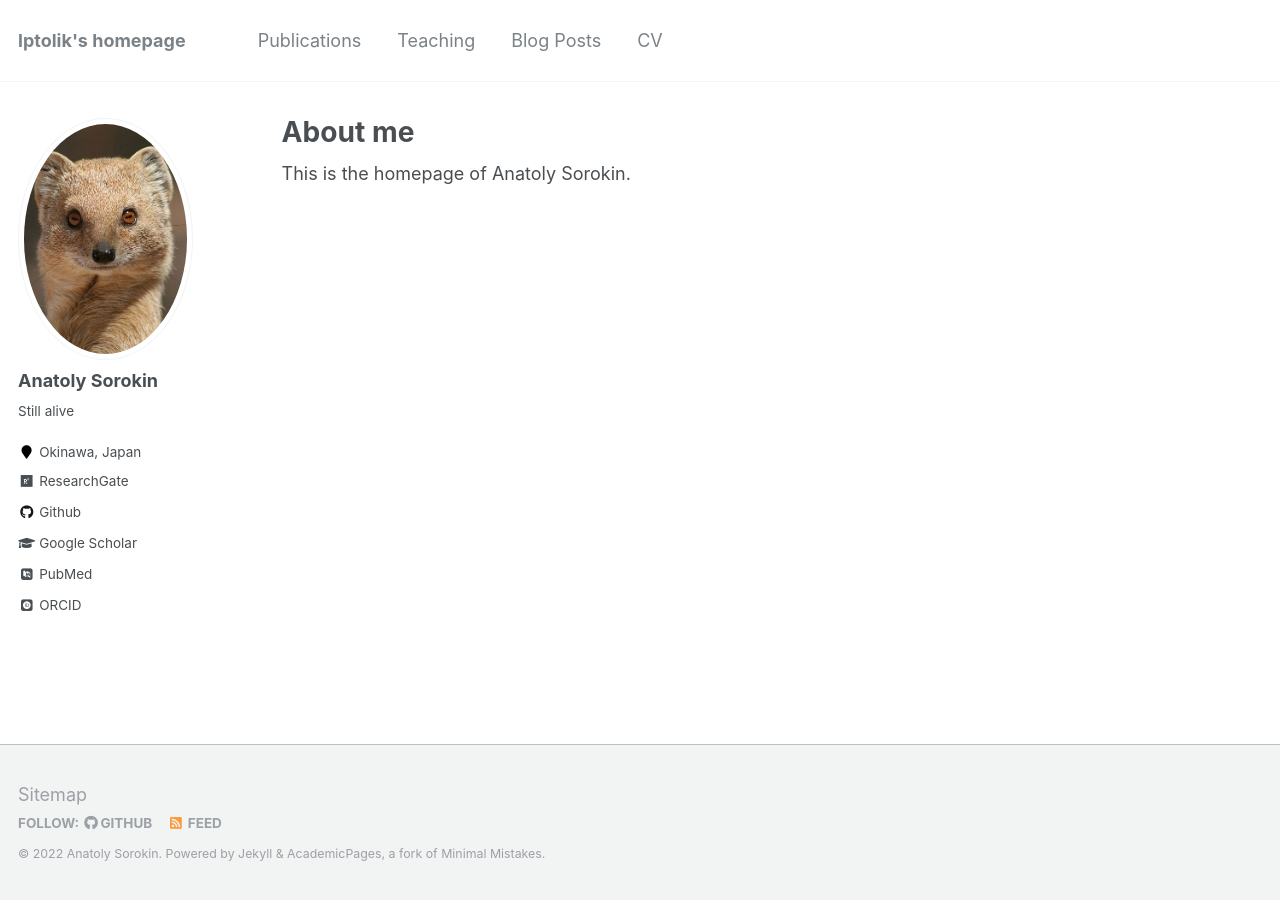
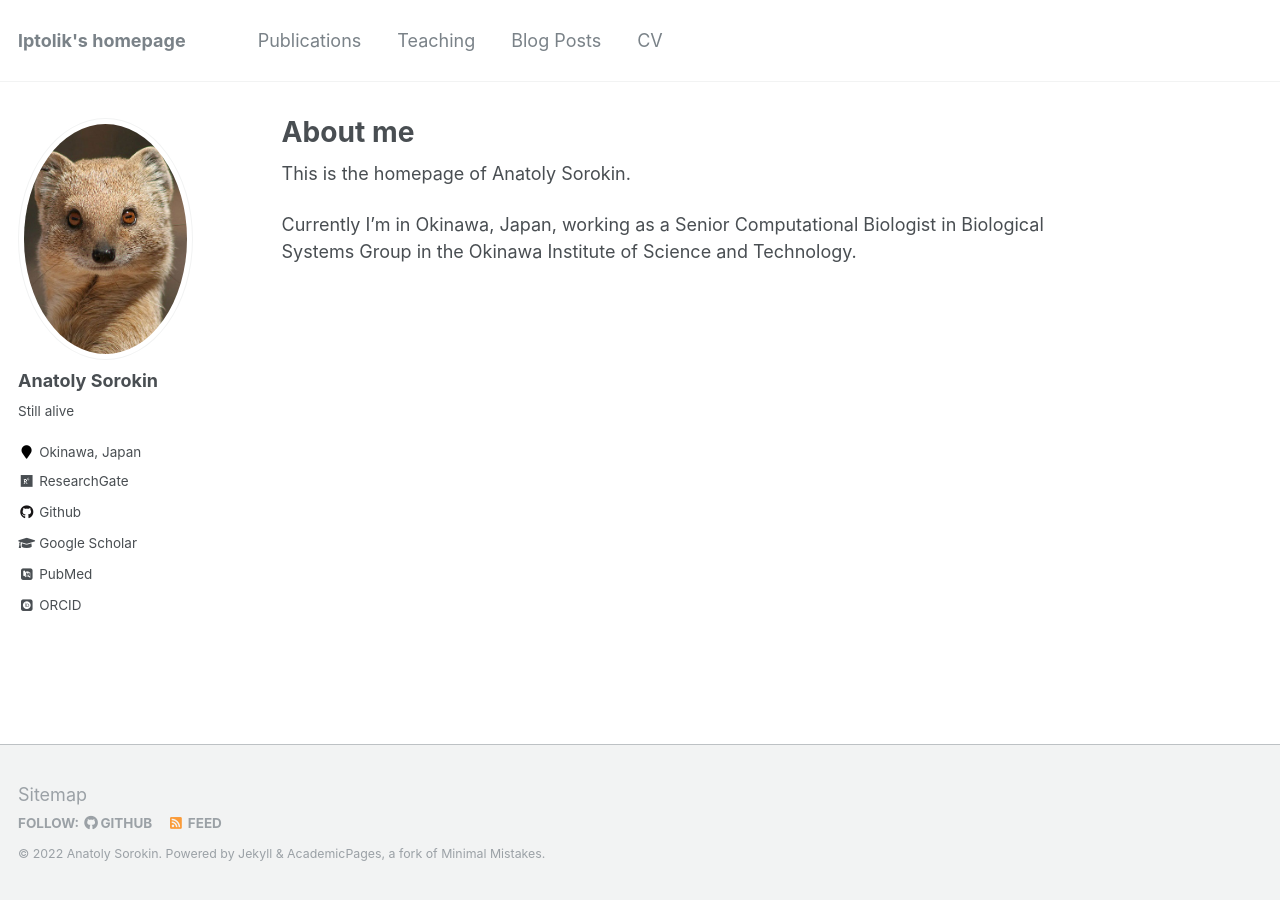
Before and after one commit to lptolik/lptolik.github.io, a Jekyll site: the page built from _pages/about.md, in a window 1280 px wide. Built offline with Jekyll 4.4.1, drawn with Linux system fonts in a browser that asks for light colours; some web fonts are replaced.

Commit message:
updated about

```diff
--- a/_pages/about.md
+++ b/_pages/about.md
@@ -9,3 +9,6 @@ redirect_from:
 ---
 
 This is the homepage of Anatoly Sorokin.
+
+Currently I'm in Okinawa, Japan, working as a Senior Computational Biologist in
+Biological Systems Group in the Okinawa Institute of Science and Technology.
```
